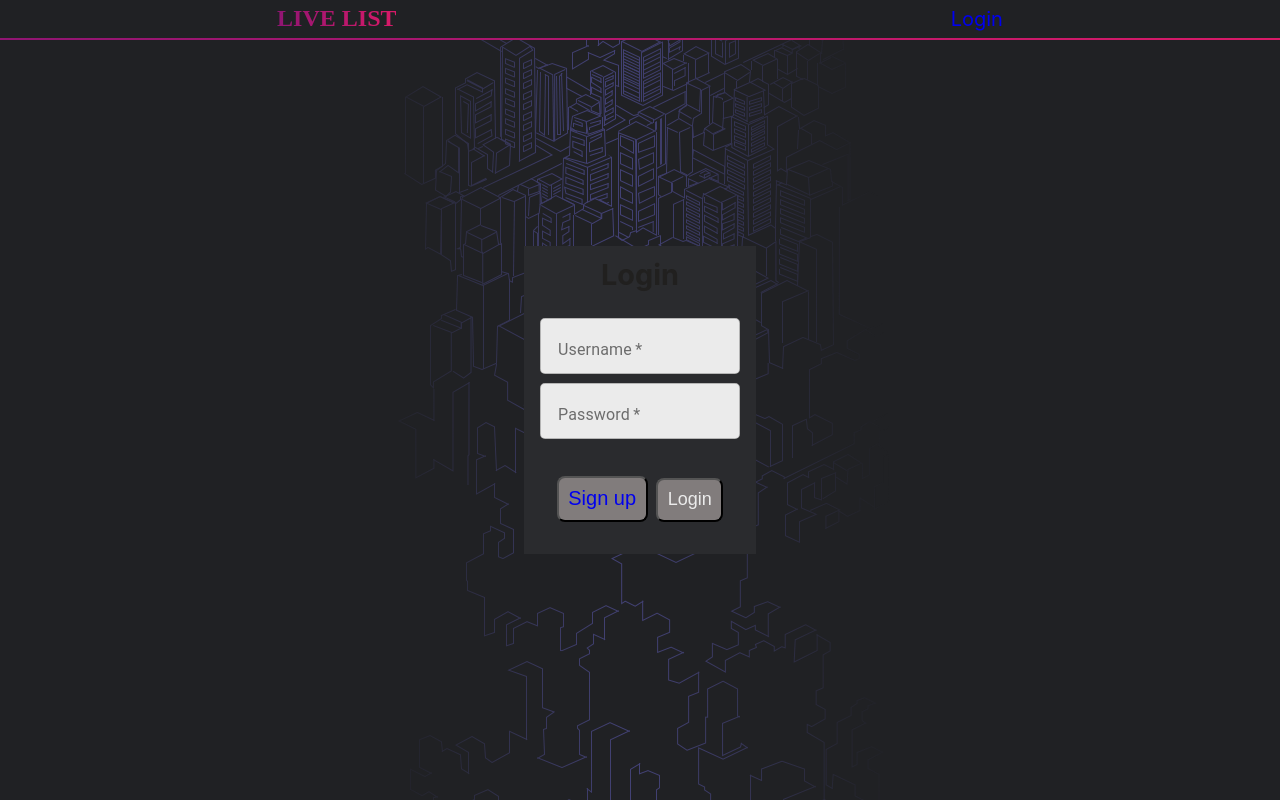
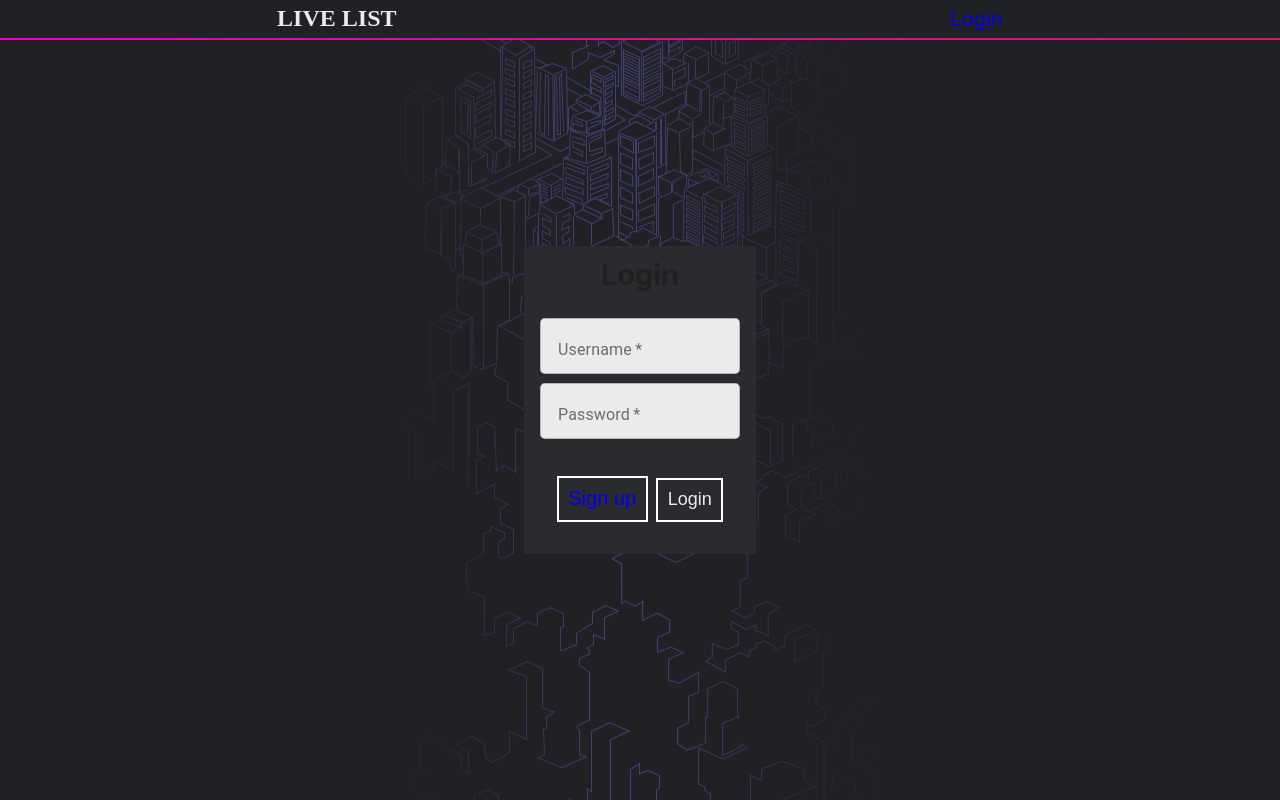
Before and after one commit to zeecelest/livelist-client, a React (Create React App) app: page /login in a window 1280 px wide. Built offline with nearby package versions, Linux system fonts and the light colour scheme; no server answers; a web font is replaced by a local one.

Commit message:
buttons!

```diff
--- a/src/components/App/App.css
+++ b/src/components/App/App.css
@@ -8,10 +8,10 @@
   --color-darkMid:#817C7C;
   --gradient-background: linear-gradient(to right, white, var(--color-midColor));
   --purp-pink: linear-gradient(to right, var(--purp), var(--pink));
-  --purp: #901573;
+  --purp: #ec01bc;
   --pink: #d91a68;
   --white-1: #d1d1d1;
-  --grey-1: #525252;
+  --grey-1: #4f546a;
   --grey-2: #2a2b2e;
   --grey-3: #202124;
 }
--- a/src/components/Button/Button.css
+++ b/src/components/Button/Button.css
@@ -6,12 +6,16 @@
   transition-duration: 0.3s;
   cursor: pointer;
   color: var(--color-background);
-  background-color: var(--color-darkMid);
+  background-color: Transparent;
   padding: 0.6rem;
-  border-radius: .5rem;
+  border: 2px solid white;
+  border-radius: 0;
 }
 
 .Button:hover {
-  background-color: var(--color-highlight);
+  font-color: var(--color-background);
+  border: 2px solid;
+  border-image-source: var(--purp-pink);
+  border-image-slice: 1;
   color: white;
 }
--- a/src/components/Header/Header.css
+++ b/src/components/Header/Header.css
@@ -1,11 +1,16 @@
 .brand {
   text-transform: uppercase;
-  background: var(--purp-pink);
-  -webkit-background-clip: text;
-  -webkit-text-fill-color: transparent;
+  color: white;
   font-family: 'Seymour One';
   font-size: .5rem;
 }
+
+.brand:hover {
+ background: var(--purp-pink);
+ -webkit-background-clip: text;
+ -webkit-text-fill-color: transparent;
+}
+
 .titleLink{
     text-decoration: none;
     color: var(--color-background);
```
Also changed, not shown: 1 other file (tests, documents, lock files or other folders).
